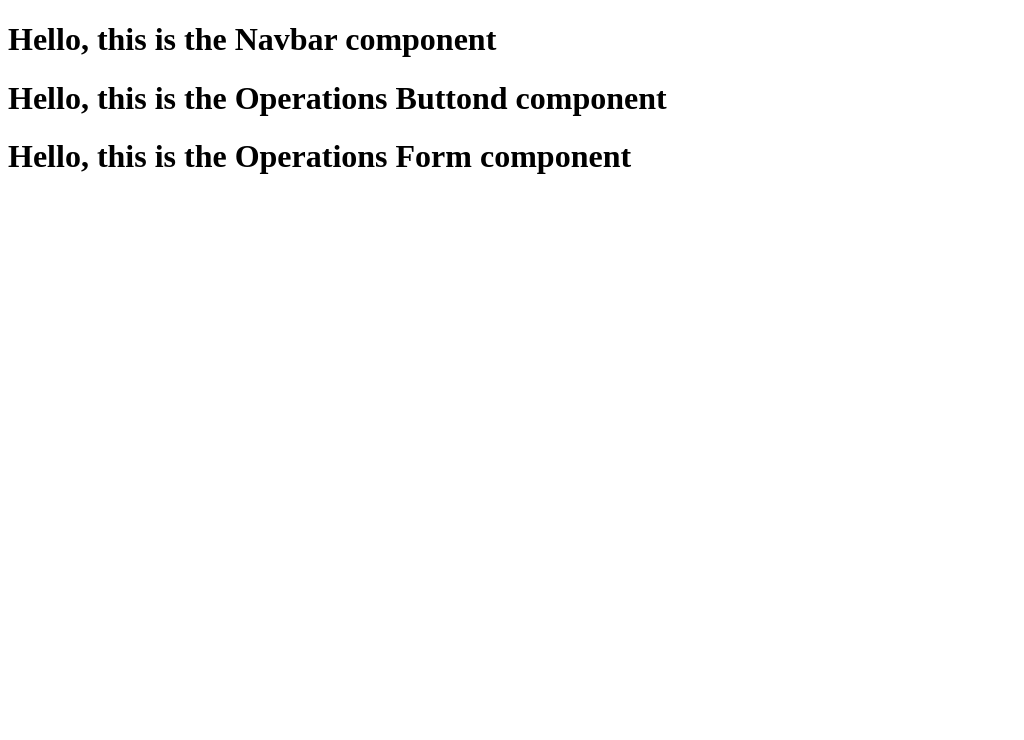
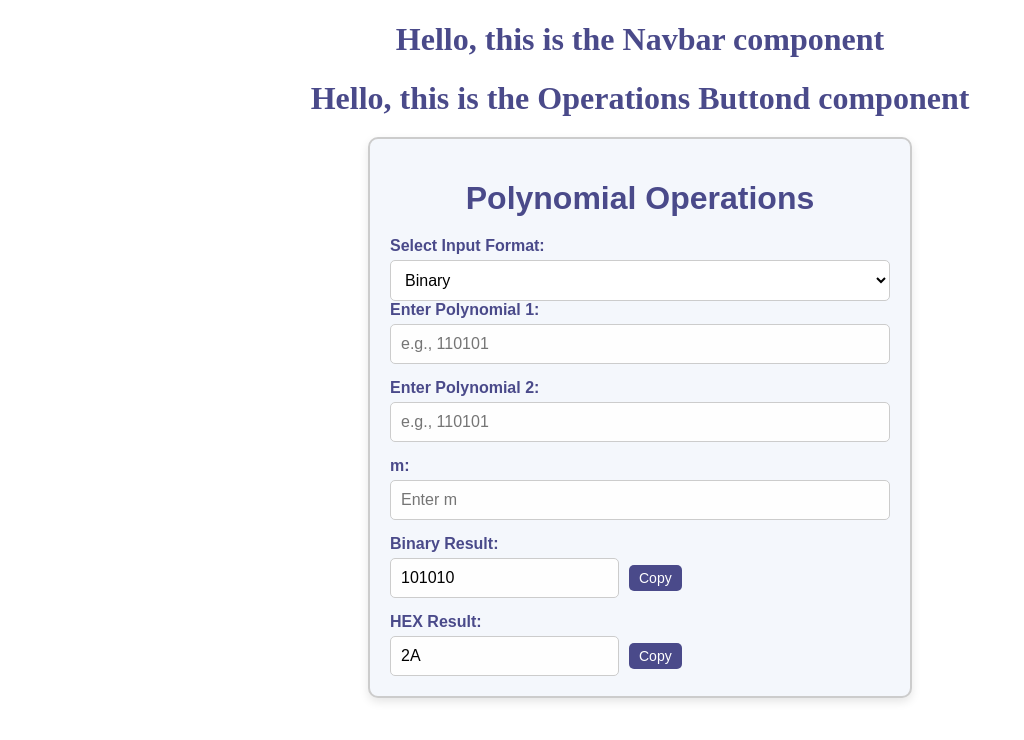
Before and after one commit to hawraakhalil/Polynomial_Arithmetic_Frontend, a React (Create React App) app: page /operations in a window 1280 px wide. Shown: the top 740 px of the page, without its empty margins (0-1024 px from the left). Built offline with nearby package versions, Linux system fonts and the light colour scheme; a small style sheet from the web is missing.

Commit message:
Save local changes before merging pia branch

```diff
--- a/package.json
+++ b/package.json
@@ -9,7 +9,6 @@
     "react": "^18.3.1",
     "react-dom": "^18.3.1",
     "react-router-dom": "^6.28.0",
-    "react-scripts": "5.0.1",
     "web-vitals": "^2.1.4"
   },
   "engines": {
@@ -46,6 +45,7 @@
     "eslint": "^8.57.1",
     "eslint-config-prettier": "^9.1.0",
     "eslint-plugin-react": "^7.37.2",
-    "prettier": "^3.3.3"
+    "prettier": "^3.3.3",
+    "react-scripts": "^5.0.1"
   }
 }
--- a/src/components/OperationsForm.css
+++ b/src/components/OperationsForm.css
@@ -0,0 +1,76 @@
+.operations-form {
+    max-width: 500px;
+    margin: 0 auto;
+    font-family: Arial, sans-serif;
+    padding: 20px;
+    border: 2px solid #ccc;
+    border-radius: 10px;
+    background-color: #f4f7fc;
+    box-shadow: 0px 4px 10px rgba(0, 0, 0, 0.1);
+}
+
+h1 {
+    text-align: center;
+    color: #4a4a8a;
+    margin-bottom: 20px;
+}
+
+form {
+    display: flex;
+    flex-direction: column;
+    gap: 15px;
+}
+
+.form-group {
+    display: flex;
+    flex-direction: column;
+    gap: 5px;
+}
+
+label {
+    font-weight: bold;
+    color: #4a4a8a;
+}
+
+input {
+    padding: 10px;
+    font-size: 16px;
+    border: 1px solid #ccc;
+    border-radius: 5px;
+    background-color: #fefefe;
+}
+
+select {
+    padding: 10px;
+    font-size: 16px;
+    border: 1px solid #ccc;
+    border-radius: 5px;
+    background-color: #fff;
+}
+
+.result-box {
+    display: flex;
+    flex-direction: column;
+    gap: 5px;
+}
+
+.result-wrapper {
+    display: flex;
+    align-items: center;
+    gap: 10px;
+}
+
+.copy-button {
+    padding: 5px 10px;
+    font-size: 14px;
+    background-color: #4a4a8a;
+    color: white;
+    border: none;
+    border-radius: 5px;
+    cursor: pointer;
+    transition: 0.3s ease;
+}
+
+.copy-button:hover {
+    background-color: #7373c6;
+}
--- a/src/components/OperationsForm.js
+++ b/src/components/OperationsForm.js
@@ -1,12 +1,128 @@
-import React from "react";
+import React, { useState } from "react";
 import "./OperationsForm.css";
 
 function OperationsForm() {
+    // State to track input format (binary or hex)
+    const [inputFormat, setInputFormat] = useState("binary");
+
+    // State to hold form data
+    const [formData, setFormData] = useState({
+        poly1: "",
+        poly2: "",
+        m: "",
+    });
+
+    // State for results
+    const [result, setResult] = useState({ binary: "101010", hex: "2A" });
+
+    // Handle input changes
+    const handleInputChange = (e) => {
+        setFormData({
+            ...formData,
+            [e.target.name]: e.target.value,
+        });
+    };
+
+    // Handle copy to clipboard
+    const handleCopy = (text) => {
+        navigator.clipboard.writeText(text).then(() => {
+            alert(`Copied to clipboard: ${text}`);
+        });
+    };
+
     return (
-        <div>
-            <h1>Hello, this is the Operations Form component</h1>
+        <div className="operations-form">
+            <h1>Polynomial Operations</h1>
+
+            {/* Dropdown to select input format */}
+            <div className="form-group">
+                <label>Select Input Format:</label>
+                <select
+                    value={inputFormat}
+                    onChange={(e) => setInputFormat(e.target.value)}
+                >
+                    <option value="binary">Binary</option>
+                    <option value="hex">Hex</option>
+                </select>
+            </div>
+
+            <form>
+                {/* Polynomial 1 Input */}
+                <div className="form-group">
+                    <label>Enter Polynomial 1:</label>
+                    <input
+                        type="text"
+                        name="poly1"
+                        value={formData.poly1}
+                        onChange={handleInputChange}
+                        placeholder={
+                            inputFormat === "binary"
+                                ? "e.g., 110101"
+                                : "e.g., 1F"
+                        }
+                    />
+                </div>
+
+                {/* Polynomial 2 Input */}
+                <div className="form-group">
+                    <label>Enter Polynomial 2:</label>
+                    <input
+                        type="text"
+                        name="poly2"
+                        value={formData.poly2}
+                        onChange={handleInputChange}
+                        placeholder={
+                            inputFormat === "binary"
+                                ? "e.g., 110101"
+                                : "e.g., 1F"
+                        }
+                    />
+                </div>
+
+                {/* Modulo Input */}
+                <div className="form-group">
+                    <label>m:</label>
+                    <input
+                        type="text"
+                        name="m"
+                        value={formData.m}
+                        onChange={handleInputChange}
+                        placeholder="Enter m"
+                    />
+                </div>
+
+                {/* Binary Result with Copy Button */}
+                <div className="form-group result-box">
+                    <label>Binary Result:</label>
+                    <div className="result-wrapper">
+                        <input type="text" value={result.binary} readOnly />
+                        <button
+                            type="button"
+                            onClick={() => handleCopy(result.binary)}
+                            className="copy-button"
+                        >
+                            Copy
+                        </button>
+                    </div>
+                </div>
+
+                {/* Hex Result with Copy Button */}
+                <div className="form-group result-box">
+                    <label>HEX Result:</label>
+                    <div className="result-wrapper">
+                        <input type="text" value={result.hex} readOnly />
+                        <button
+                            type="button"
+                            onClick={() => handleCopy(result.hex)}
+                            className="copy-button"
+                        >
+                            Copy
+                        </button>
+                    </div>
+                </div>
+            </form>
         </div>
     );
-    }
+}
 
 export default OperationsForm;
```
Also changed, not shown: 1 other file (tests, documents, lock files or other folders).
